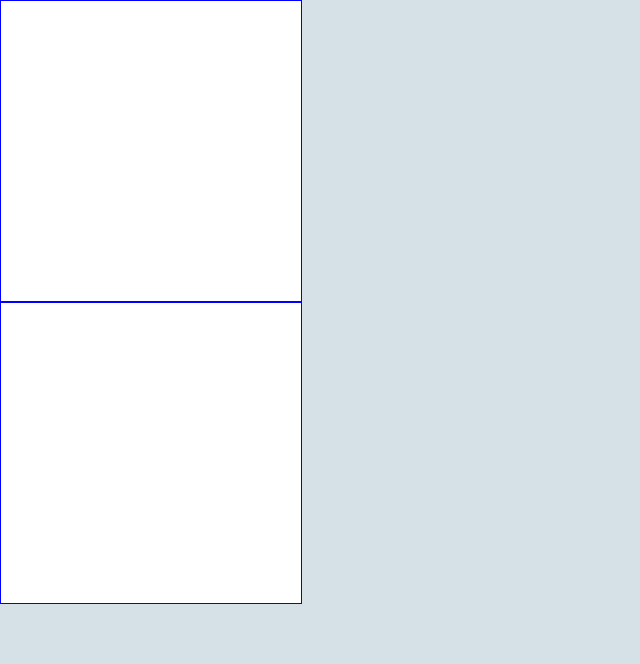
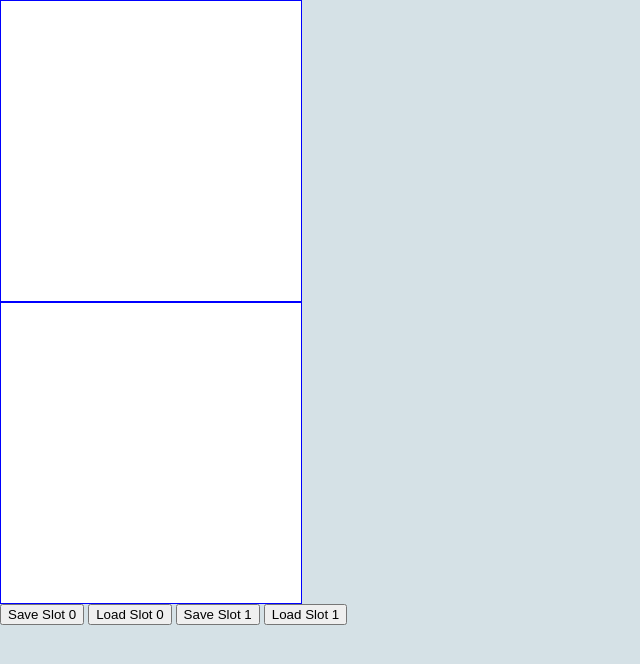
Before and after one commit to supermoe/canvas-drawing, a plain HTML site: page index.html in a window 1280 px wide. Shown: the whole page, without its empty margins (0-640 px from the left). Drawn offline with Linux system fonts and the light colour scheme.

Commit message:
Buttons for storage.

```diff
--- a/index.html
+++ b/index.html
@@ -4,6 +4,7 @@
 		<link rel="stylesheet" type"text/css" href="css/style.css">
 		<script type="text/javascript" src="js/lib/paper-full.js"></script>
 		<script type="text/javascript" src="js/lib/jquery.min.js"></script>
+		<script type="text/javascript" src="js/store.js"></script>
 		<script type="text/javascript" src="js/main.js"></script>
 		<script type="text/javascript">
 			window.onload = function(){
@@ -17,5 +18,9 @@
 	<body>
 		<canvas id='draw'></canvas>
 		<canvas id='display'></canvas>
+		<button onclick='save(0)'>Save Slot 0</button>
+		<button onclick='load(0)'>Load Slot 0</button>
+		<button onclick='save(1)'>Save Slot 1</button>
+		<button onclick='load(1)'>Load Slot 1</button>
 	</body>
 </html>
```
